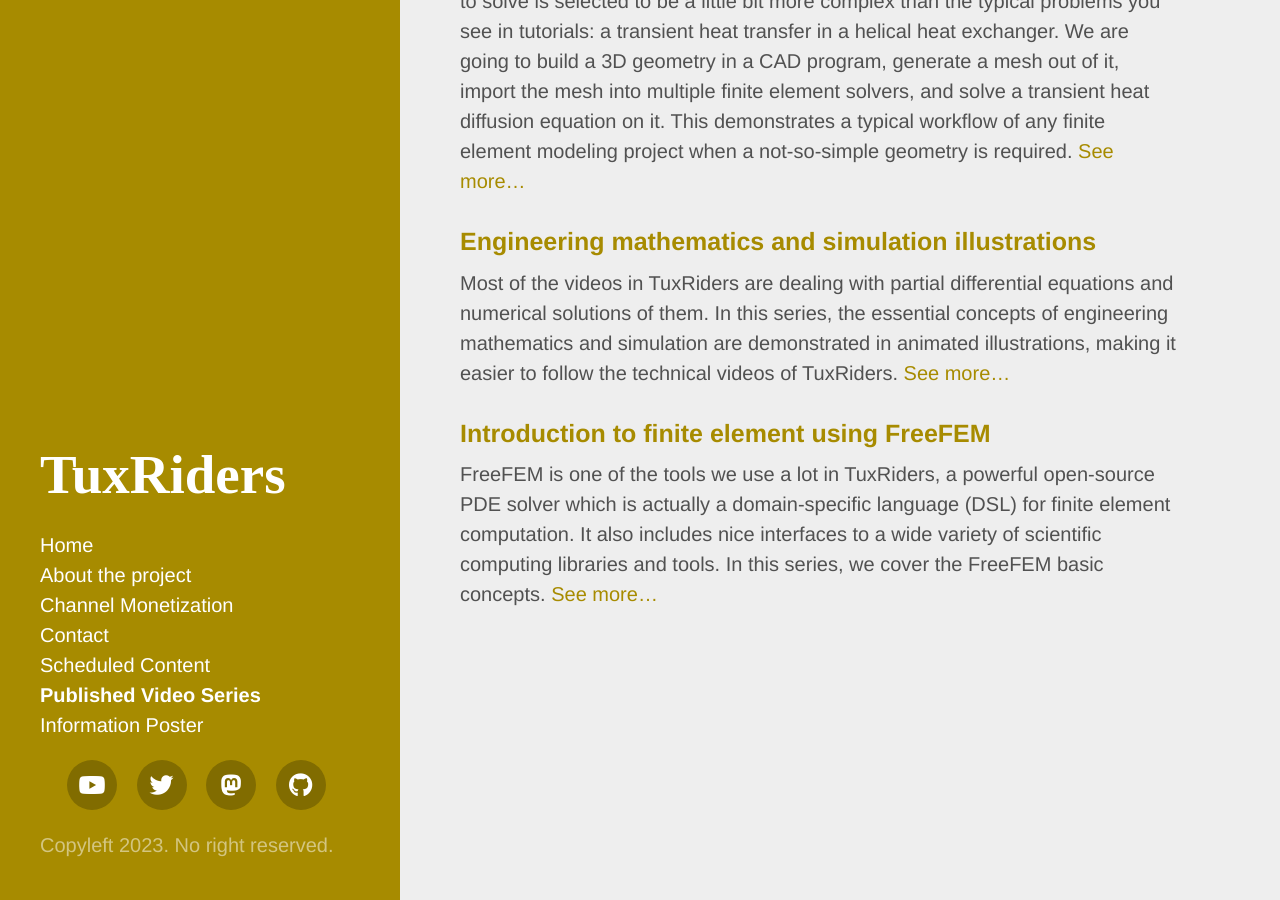
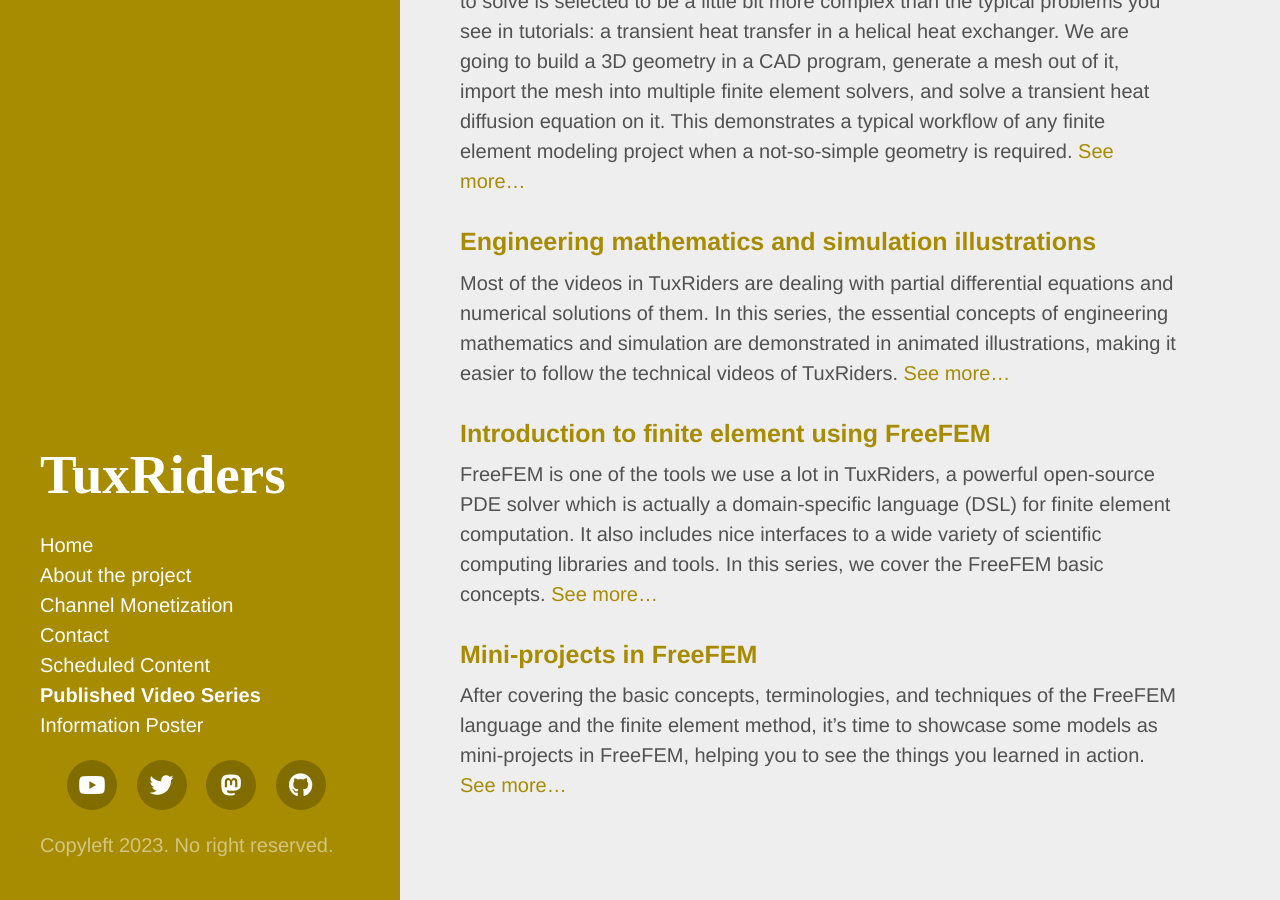
Before and after one commit to TuxRiders/tuxriders.github.io, a Jekyll site: the page built from videos.md, in a window 1280 px wide and 900 px high, scrolled down 1220 px. Built offline with Jekyll 4.4.1, drawn with Linux system fonts in a browser that asks for light colours; nearby versions of some CDN libraries; some web fonts are replaced.

Commit message:
add new section for mini projects

```diff
--- a/videos.md
+++ b/videos.md
@@ -32,3 +32,6 @@ Most of the videos in TuxRiders are dealing with partial differential equations
 ### [Introduction to finite element using FreeFEM](freefem)
 
 FreeFEM is one of the tools we use a lot in TuxRiders, a powerful open-source PDE solver which is actually a domain-specific language (DSL) for finite element computation. It also includes nice interfaces to a wide variety of scientific computing libraries and tools. In this series, we cover the FreeFEM basic concepts. [See more...](freefem)
+
+### [Mini-projects in FreeFEM](freefem-mini-projects)
+After covering the basic concepts, terminologies, and techniques of the FreeFEM language and the finite element method, it's time to showcase some models as mini-projects in FreeFEM, helping you to see the things you learned in action. [See more...](freefem-mini-projects)
```
Also changed, not shown: videos/freefem-mini-projects.md (added, +15 -0 lines).
